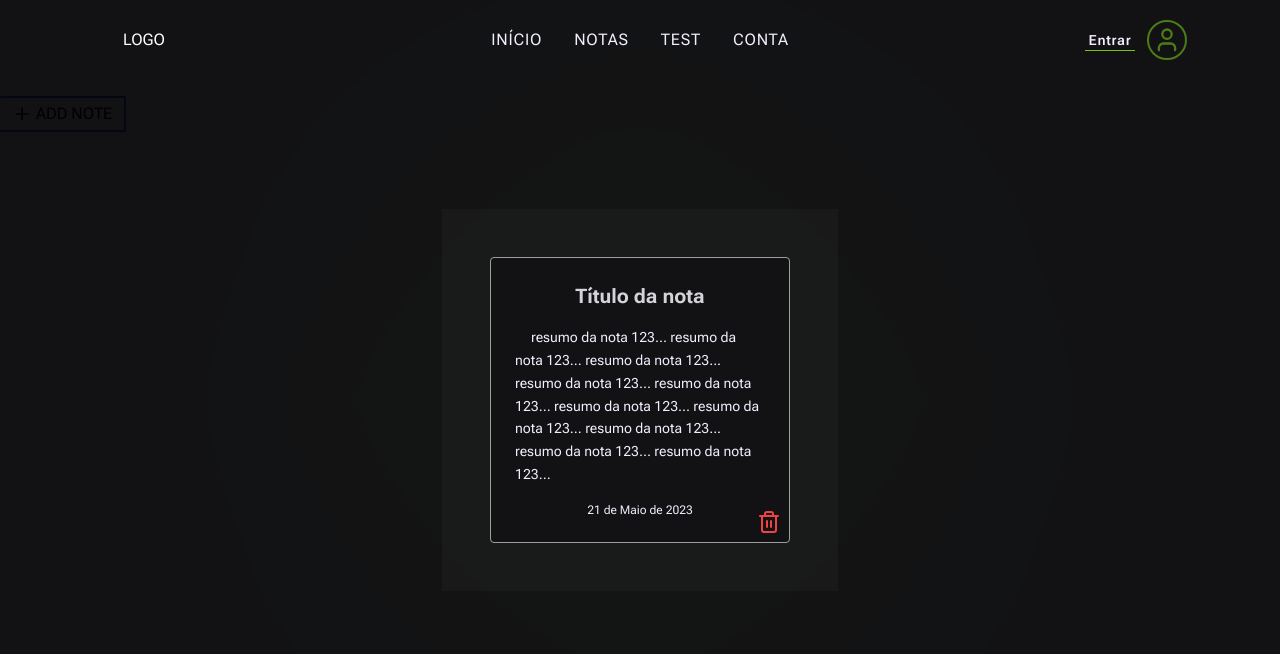
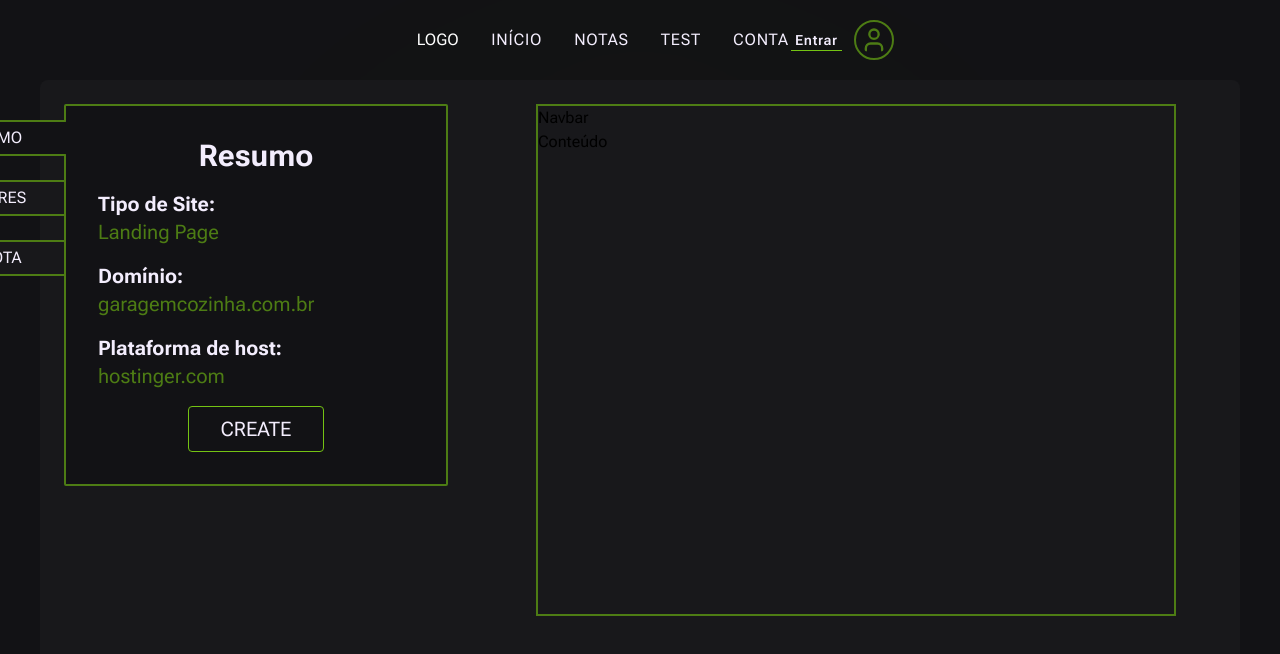
Before and after one commit to juicerq/Notes, a Next.js app in the folder web/: page /test in a window 1280 px wide. Shown: the top 654 px of the page. Built offline with nearby package versions, Linux system fonts and the light colour scheme; no server answers; a web font is replaced by a local one.

Commit message:
switched concept from notes to website preview

```diff
--- a/web/src/app/page.tsx
+++ b/web/src/app/page.tsx
@@ -1,4 +1,4 @@
-import { Hero } from '@/components/Hero'
+import Hero from '@/components/Hero'
 
 export default async function Home() {
   return (
--- a/web/src/app/test/page.tsx
+++ b/web/src/app/test/page.tsx
@@ -1,42 +1,97 @@
 'use client'
 
-import { motion } from 'framer-motion'
+import { NewNoteForm } from '@/components/NewNoteForm'
+import Resume from '@/components/Resume'
 
-import { Plus, Trash2 } from 'lucide-react'
+import { CloudMoonRain, Plus } from 'lucide-react'
+import { useState } from 'react'
 
-export default function test() {
-  const resume =
-    'resumo da nota 123... resumo da nota 123... resumo da nota 123... resumo da nota 123... resumo da nota 123... resumo da nota 123... resumo da nota 123... resumo da nota 123... resumo da nota 123... resumo da nota 123... '
-
-  // const lorem =
-  //   'Lorem ipsum, dolor sit amet consectetur adipisicing elit. Rationeillum delectus eius sequi dolores vitae provident ut facere aut,pariatur labore, porro quia ab dolor, repudiandae doloribus. Neque,cumque expedita! Earum eius, saepe cum sint non delectus, at,repudiandae reiciendis eveniet ea blanditiis officia. Recusandaealiquid aperiam blanditiis ex impedit molestiae, eaque doloribusalias, voluptatibus, nihil nobis minima ea a.'
+export default function Test() {
+  const [active, setActive] = useState('resume')
+  // const resume =
+  //   'Como parte do meu negócio, é fundamental para mim que os visitantes possam facilmente entrar em contato comigo e enviar consultas, sugestões ou solicitações por meio de um formulário de contato eficiente e intuitivo.Sendo assim, meu pedido é que você crie um formulário de contato atraente e funcional, que inclua campos para nome, endereço de e-mail e mensagem. Além disso, seria ótimo se o formulário pudesse ser integrado a uma ferramenta de gerenciamento de e-mails, para que eu possa acompanhar e responder prontamente a todas as comunicações recebidas.Tenho plena confiança em sua capacidade de implementar essa solicitação com sucesso, levando em consideração as melhores práticas de design e usabilidade. Se você tiver alguma dúvida ou precisar de mais informações, estou à disposição para discutir detalhes adicionais.Agradeço antecipadamente pelo seu comprometimento contínuo em tornar meu site uma plataforma eficaz para minha empresa. Estou ansioso para ver essa nova adição e tenho certeza de que ajudará a melhorar significativamente a interação dos usuários.Atenciosamente,'
+  function renderComponent() {
+    switch (active) {
+      case 'resume':
+        return <Resume />
+      case 'newNote':
+        return <NewNoteForm />
+    }
+  }
 
   return (
-    <>
-      <div className="text-pallete-title border-gray-950 justify-center items-center py-1 px-3 gap-1 flex absolute left-0 top-24 border-2 border-l-0 bg-pallete-brown rounded-sm">
-        <Plus className="w-5 h-5 text-pallete-midgold" />
-        <span className="text-pallete-midgold uppercase">Add note</span>
+    <div className="w-[1200px] h-full mt-40 flex relative justify-between bg-zinc-900 rounded-lg">
+      <div className="flex flex-col w-96 space-y-4 h-full m-6">
+        {/* Forms */}
+        <div className="border-pallete-accent justify-center items-center border-2 bg-pallete-bg rounded-sm">
+          {renderComponent()}
+        </div>
+        {/* Etiquetas */}
+        <div className="absolute font-sans -left-32 flex space-y-6 flex-col">
+          <div
+            onClick={() => setActive('resume')}
+            className={`text-pallete-text cursor-pointer rounded-sm w-[154px] border-pallete-accent justify-center items-center py-1 px-3 gap-1 flex border-2 ${
+              active === 'resume'
+                ? 'bg-pallete-bg border-r-0'
+                : 'bg-zinc-900 text-pallete-extra'
+            }`}
+          >
+            <span className="uppercase">Resumo</span>
+          </div>
+          <div
+            onClick={() => setActive('colors')}
+            className={`text-pallete-text cursor-pointer w-[154px] border-pallete-accent justify-center  items-center py-1 px-3 gap-1 flex border-2 bg-pallete-bg rounded-sm ${
+              active === 'colors'
+                ? 'bg-pallete-bg border-r-0'
+                : 'bg-zinc-900 text-pallete-extra'
+            }`}
+          >
+            <CloudMoonRain className="w-5 h-5 text-pallete-primaryButton" />
+            <span className="uppercase">Cores</span>
+          </div>
+          <div
+            onClick={() => setActive('newNote')}
+            className={`text-pallete-text cursor-pointer w-[154px] border-pallete-accent justify-center  items-center py-1 px-3 gap-1 flex border-2 bg-pallete-bg rounded-sm ${
+              active === 'newNote'
+                ? 'bg-pallete-bg border-r-0'
+                : 'bg-zinc-900 text-pallete-extra'
+            }`}
+          >
+            <Plus className="w-5 h-5 text-pallete-primaryButton" />
+            <span className="uppercase">Nota</span>
+          </div>
+        </div>
       </div>
-      <div className="p-12 flex justify-center items-start bg-zinc-900 flex-wrap gap-8">
-        <motion.div
+      <div className="m-6 flex flex-1 justify-center items-start flex-wrap gap-8">
+        <div className="flex flex-col w-[640px] h-[512px] border-2 border-pallete-accent">
+          <div>Navbar</div>
+          <div>Conteúdo</div>
+        </div>
+
+        {/* Note: */}
+
+        {/* <motion.div
           whileInView={{ y: [100, 0], opacity: [0, 1] }}
           transition={{ duration: 1 }}
           className="relative w-[300px] border border-pallete-darkgold rounded bg-gray-900"
         >
           <div className="text-pallete-text p-6 flex flex-col items-center gap-4 ">
-            <h1 className="text-xl font-bold text-zinc-300">Título da nota</h1>
-            <p className="text-sm indent-4 leading-relaxed">{resume}</p>
+            <h1 className="text-xl font-bold text-zinc-300">
+              Adicionar contato
+            </h1>
+            <p className="text-sm indent-4 leading-relaxed">
+              {resume.substring(0, 115).concat('...')}
+            </p>
             <p className="text-xs">21 de Maio de 2023</p>
           </div>
-
           <button
             onClick={() => {}}
             className="text-red-500 absolute right-2 bottom-2 z-10"
           >
             <Trash2 />
           </button>
-        </motion.div>
+        </motion.div> */}
       </div>
-    </>
+    </div>
   )
 }
--- a/web/src/components/Hero.tsx
+++ b/web/src/components/Hero.tsx
@@ -1,4 +1,4 @@
-export function Hero() {
+export default function Hero() {
   const highlight = 'text-pallete-accent uppercase'
 
   return (
--- a/web/src/components/Navbar.tsx
+++ b/web/src/components/Navbar.tsx
@@ -6,7 +6,7 @@ import { LogOutButton } from './LogOutButton'
 
 export function Navbar() {
   return (
-    <nav className="z-20 bg-cover flex w-full h-20 justify-between fixed items-center px-20 bg-transparent">
+    <nav className="z-20 bg-cover flex w-full h-20 justify-between fixed items-center px-96 bg-transparent">
       <div className="flex items-center w-32 justify-center text-white">
         LOGO
       </div>
--- a/web/src/components/NewNoteForm.tsx
+++ b/web/src/components/NewNoteForm.tsx
@@ -46,9 +46,9 @@ export function NewNoteForm() {
   return (
     <form
       onSubmit={handleCreateNote}
-      className="flex relative flex-col gap-4 items-center justify-center m-12"
+      className="flex relative flex-col gap-4 items-center justify-center m-8"
     >
-      <h1 className="text-3xl text-zinc-300 font-bold">New Note</h1>
+      <h1 className="text-3xl text-pallete-text font-bold">New Note</h1>
       <label
         htmlFor="notetitle"
         className="mb-[-10px] text-2xl text-zinc-300 text-center"
@@ -56,7 +56,7 @@ export function NewNoteForm() {
         Title
       </label>
       <input
-        className="rounded p-2 bg-zinc-700 text-white focus:ring-0 leading-relaxed"
+        className="rounded p-2 bg-gray-300 focus:ring-0 leading-relaxed"
         type="text"
         name="title"
         value={noteFormData.title}
@@ -76,15 +76,15 @@ export function NewNoteForm() {
         name="content"
         value={noteFormData.content}
         onChange={handleChangeInput}
-        placeholder="Insira o conteúdo"
-        className="bg-zinc-700 rounded resize-none text-white p-2 w-[240px] min-h-[200px] border-0 focus:ring-0"
+        placeholder="Note content"
+        className="bg-gray-300 rounded resize-none text-white p-2 w-[200px] min-h-[200px] border-0 focus:ring-0"
       />
 
       <button
         type="submit"
-        className="rounded hover:bg-zinc-500 transition-colors text-white text-sm bg-zinc-800 py-1 px-6 border uppercase leading-relaxed"
+        className="rounded hover:bg-pallete-primaryButton transition-colors hover:text-pallete-bg text-pallete-text bg-pallete-bg py-2 px-8 border border-pallete-primaryButton font-sans uppercase flex justify-center"
       >
-        Create Note
+        Create
       </button>
     </form>
   )
--- /dev/null
+++ b/web/src/components/Resume.tsx
@@ -0,0 +1,27 @@
+'use client'
+
+export default function Resume() {
+  return (
+    <div className="flex relative text-pallete-text text-xl flex-col gap-4 items-center justify-center m-8">
+      <h1 className="text-3xl text-pallete-text font-bold">Resumo</h1>
+      <div className="flex flex-col w-full items-start">
+        <p className="font-bold">Tipo de Site:</p>
+        <span className="text-pallete-accent">Landing Page</span>
+      </div>
+
+      <div className="flex flex-col w-full items-start">
+        <p className="font-bold">Domínio:</p>
+        <span className="text-pallete-accent">garagemcozinha.com.br</span>
+      </div>
+
+      <div className="flex flex-col w-full items-start">
+        <p className="font-bold">Plataforma de host:</p>
+        <span className="text-pallete-accent">hostinger.com</span>
+      </div>
+
+      <button className="rounded hover:bg-pallete-primaryButton transition-colors hover:text-pallete-bg text-pallete-text bg-pallete-bg py-2 px-8 border border-pallete-primaryButton font-sans uppercase flex justify-center">
+        Create
+      </button>
+    </div>
+  )
+}
```
